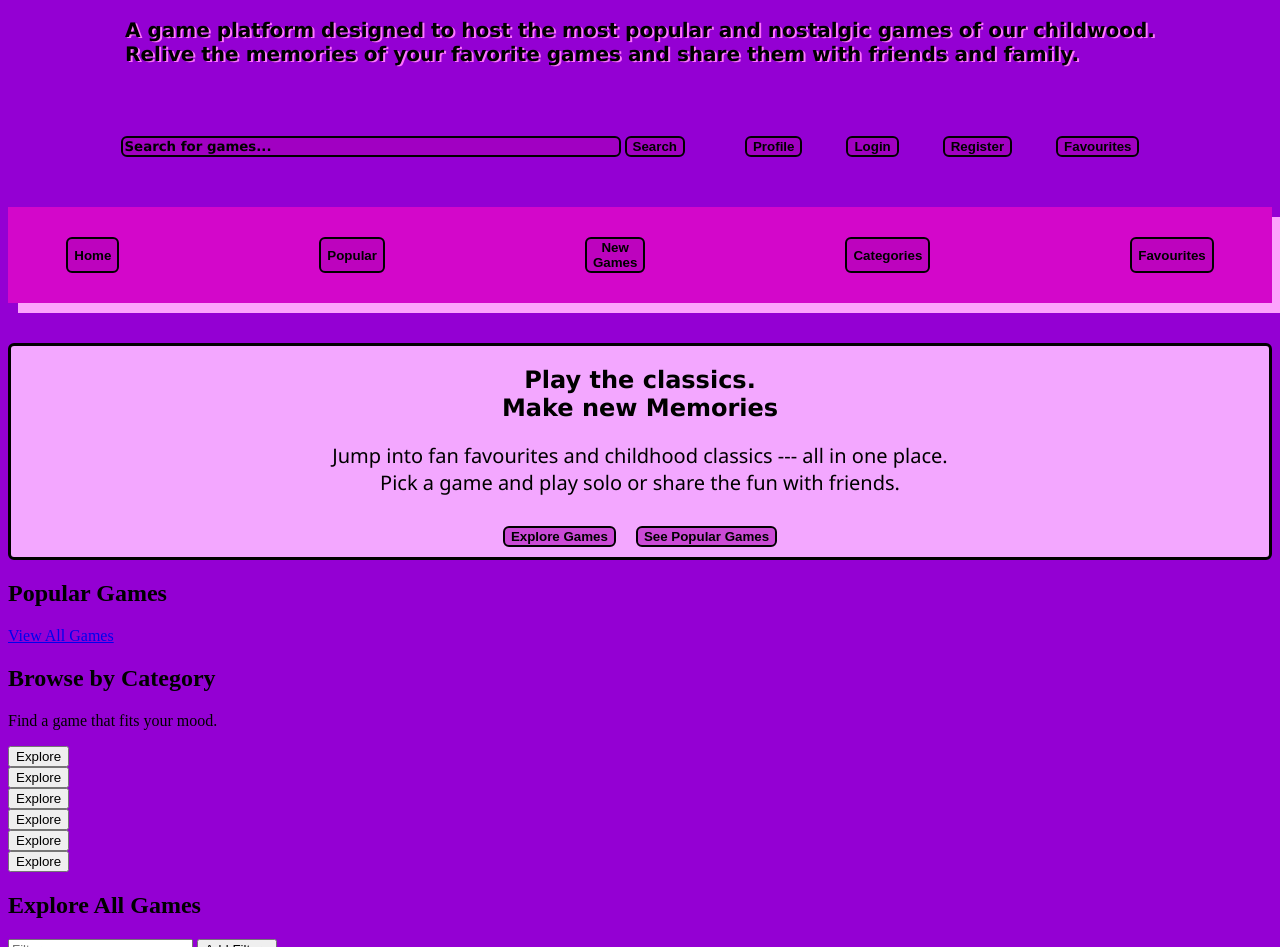
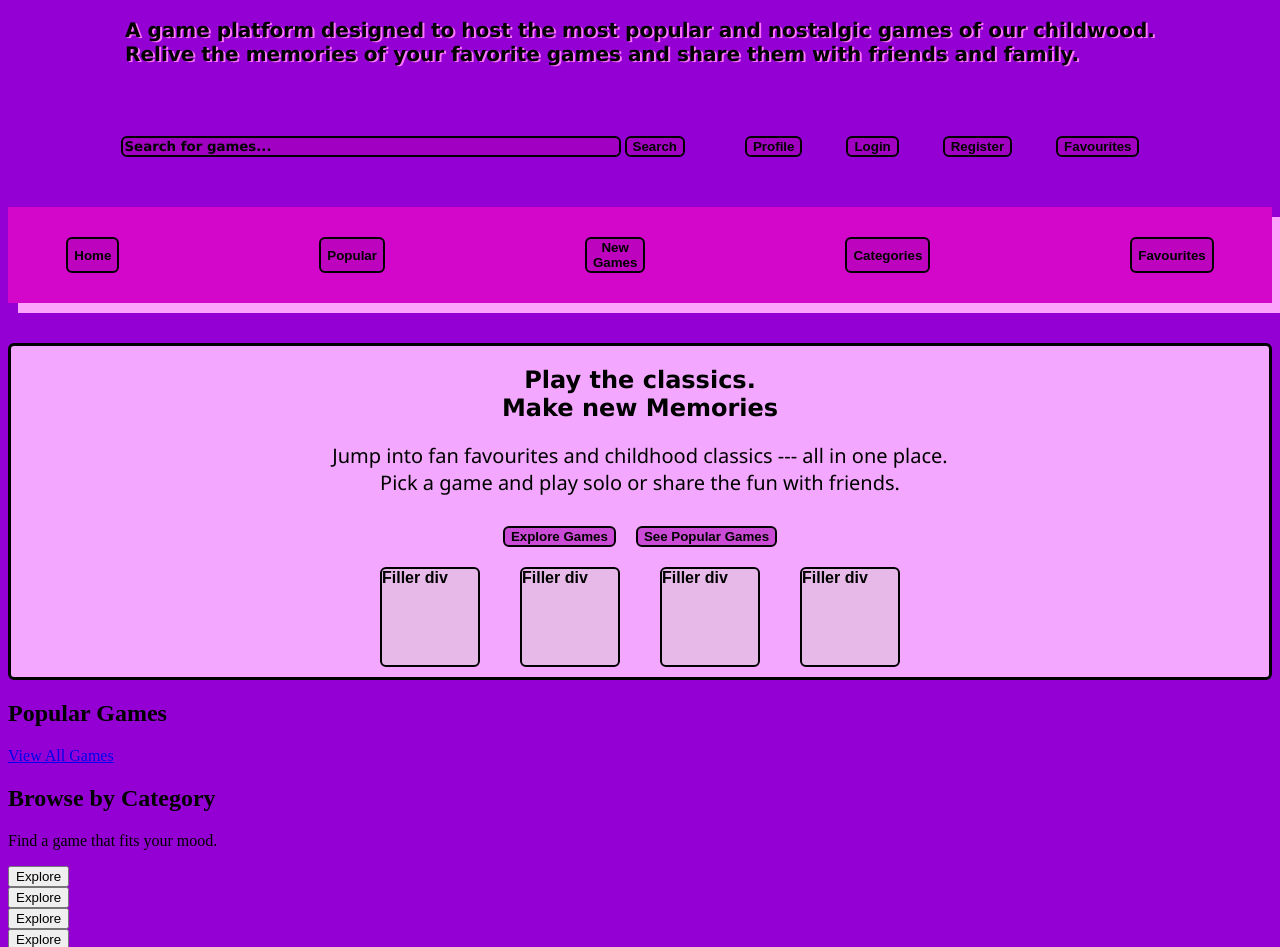
Before and after one commit to KLITOSG/PixelPlay, a plain HTML site: page index.html in a window 1280 px wide. Shown: the part 153-1100 px from the top of the page. Drawn offline with Linux system fonts and the light colour scheme.

Commit message:
Styled .hero-illustrations filler divs

```diff
--- a/index.html
+++ b/index.html
@@ -92,10 +92,10 @@
           </div>
 
           <div class="hero-illustrations">
-             <div class="filler_1"></div>
-             <div class="filler_2"></div>
-             <div class="filler_3"></div>
-             <div class="filler_4"></div>
+             <div class="filler_1">Filler div</div>
+             <div class="filler_2">Filler div</div>
+             <div class="filler_3">Filler div</div>
+             <div class="filler_4">Filler div</div>
           </div>
 
         </section>
--- a/styles.css
+++ b/styles.css
@@ -113,3 +113,20 @@ nav .nav-btn button {
     font-family: Arial, Helvetica, sans-serif;
     font-weight: 600;
 }
+
+.hero-illustrations {
+    display: flex;
+    justify-content: center;
+    align-items: center;
+}
+
+.hero-illustrations div {
+     margin: 10px 20px;
+     height: 100px;
+     width: 100px;
+     border: 2px solid rgb(0, 0, 0);
+     border-radius: 6px;
+     background-color: rgb(230, 185, 232);
+     font-family: Arial, Helvetica, sans-serif;
+    font-weight: 600;
+}
```
